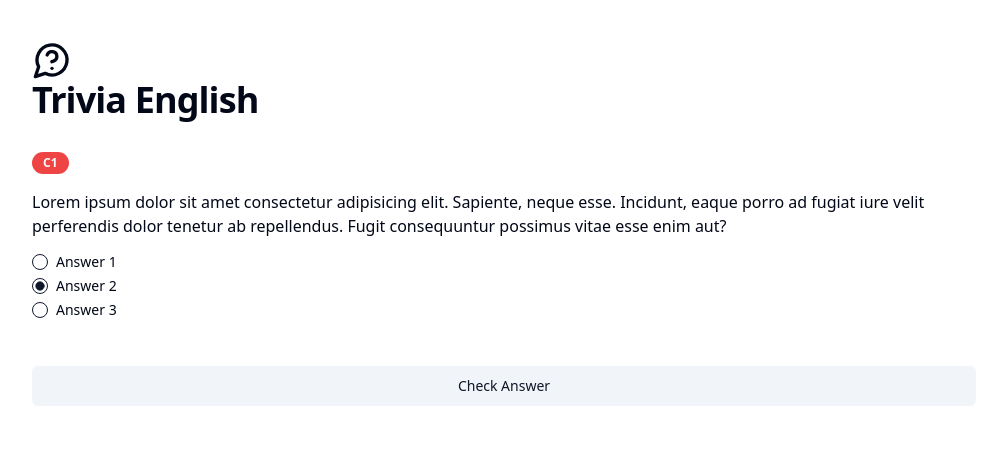
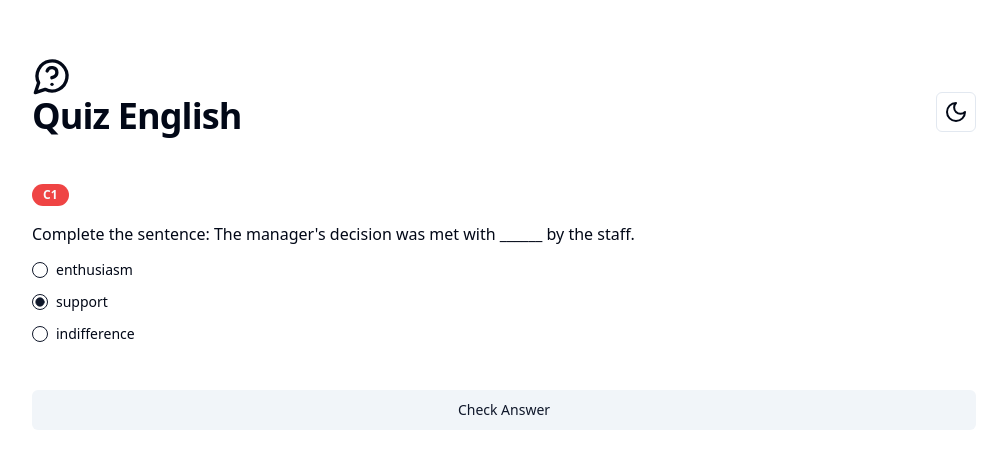
Before and after one commit to maicolsantos/quiz-english, a Next.js app: page / in a window 1280 px wide. Shown: the top 468 px of the page, without its empty margins (136-1143 px from the left). Built offline with nearby package versions, Linux system fonts and the light colour scheme.

Commit message:
Themes light and dark

```diff
--- a/package.json
+++ b/package.json
@@ -18,10 +18,12 @@
     "clsx": "^2.1.0",
     "lucide-react": "^0.372.0",
     "next": "14.2.2",
+    "next-themes": "^0.3.0",
     "react": "^18",
     "react-dom": "^18",
     "tailwind-merge": "^2.3.0",
-    "tailwindcss-animate": "^1.0.7"
+    "tailwindcss-animate": "^1.0.7",
+    "zustand": "^4.5.2"
   },
   "devDependencies": {
     "@rocketseat/eslint-config": "^2.2.2",
--- a/src/app/layout.tsx
+++ b/src/app/layout.tsx
@@ -2,6 +2,7 @@ import { cn } from '@/lib/utils'
 import type { Metadata } from 'next'
 import { Inter as FontSans } from 'next/font/google'
 import './globals.css'
+import { Providers } from './providers'
 
 const fontSans = FontSans({
   subsets: ['latin'],
@@ -19,14 +20,14 @@ export default function RootLayout({
   children: React.ReactNode
 }>) {
   return (
-    <html lang="en">
+    <html lang="en" suppressHydrationWarning>
       <body
         className={cn(
           'min-h-screen bg-background font-sans antialiased',
           fontSans.variable,
         )}
       >
-        {children}
+        <Providers>{children}</Providers>
       </body>
     </html>
   )
--- a/src/app/page.tsx
+++ b/src/app/page.tsx
@@ -1,16 +1,13 @@
 import { AnswerItem } from '@/components/answerItem'
+import { Header } from '@/components/header'
 import { Question } from '@/components/question'
 import { Badge } from '@/components/ui/badge'
 import { Button } from '@/components/ui/button'
-import { MessageCircleQuestion } from 'lucide-react'
 
 export default function Home() {
   return (
     <div className="max-w-5xl mx-auto p-5 md:p-10">
-      <h1 className="scroll-m-20 text-4xl font-bold tracking-tight mb-8">
-        <MessageCircleQuestion size={40} />
-        Trivia English
-      </h1>
+      <Header />
       <div className="flex flex-col gap-4">
         <div className="flex items-end gap-2 ">
           <Badge variant="destructive">C1</Badge>
--- /dev/null
+++ b/src/app/providers.tsx
@@ -0,0 +1,11 @@
+'use client'
+
+import { ThemeProvider } from 'next-themes'
+
+export function Providers({ children }: { children: React.ReactNode }) {
+  return (
+    <ThemeProvider attribute="class" defaultTheme="system" enableSystem>
+      {children}
+    </ThemeProvider>
+  )
+}
--- a/src/components/answerItem.tsx
+++ b/src/components/answerItem.tsx
@@ -3,18 +3,18 @@ import { RadioGroup, RadioGroupItem } from './ui/radio-group'
 
 export const AnswerItem = () => {
   return (
-    <RadioGroup defaultValue="comfortable">
+    <RadioGroup defaultValue="comfortable" className="space-y-2">
       <div className="flex items-center space-x-2">
         <RadioGroupItem value="default" id="r1" />
-        <Label htmlFor="r1">Answer 1</Label>
+        <Label htmlFor="r1">enthusiasm</Label>
       </div>
       <div className="flex items-center space-x-2">
         <RadioGroupItem value="comfortable" id="r2" />
-        <Label htmlFor="r2">Answer 2</Label>
+        <Label htmlFor="r2">support</Label>
       </div>
       <div className="flex items-center space-x-2">
         <RadioGroupItem value="compact" id="r3" />
-        <Label htmlFor="r3">Answer 3</Label>
+        <Label htmlFor="r3">indifference</Label>
       </div>
     </RadioGroup>
   )
--- /dev/null
+++ b/src/components/header.tsx
@@ -0,0 +1,14 @@
+import { MessageCircleQuestion } from 'lucide-react'
+import { ToggleTheme } from './toggleTheme'
+
+export const Header = () => {
+  return (
+    <header className="flex items-center justify-between py-4">
+      <h1 className="scroll-m-20 text-4xl font-bold tracking-tight mb-8">
+        <MessageCircleQuestion size={40} />
+        Quiz English
+      </h1>
+      <ToggleTheme />
+    </header>
+  )
+}
--- a/src/components/question.tsx
+++ b/src/components/question.tsx
@@ -1,9 +1,9 @@
 export const Question = () => {
   return (
-    <p className="">
-      Lorem ipsum dolor sit amet consectetur adipisicing elit. Sapiente, neque
-      esse. Incidunt, eaque porro ad fugiat iure velit perferendis dolor tenetur
-      ab repellendus. Fugit consequuntur possimus vitae esse enim aut?
+    <p>
+      {/*  eslint-disable-next-line react/no-unescaped-entities */}
+      Complete the sentence: The manager's decision was met with ______ by the
+      staff.
     </p>
   )
 }
--- /dev/null
+++ b/src/components/toggleTheme.tsx
@@ -0,0 +1,34 @@
+'use client'
+import { Loader2, Moon, SunMoon } from 'lucide-react'
+import { useTheme } from 'next-themes'
+import { useEffect, useState } from 'react'
+import { Button } from './ui/button'
+
+export const ToggleTheme = () => {
+  const { setTheme, resolvedTheme } = useTheme()
+  const [mounted, setMounted] = useState(false)
+
+  useEffect(() => setMounted(true), [])
+
+  if (!mounted) {
+    return (
+      <Button disabled variant="outline" size="icon">
+        <Loader2 className="mr-2 h-4 w-4 animate-spin" />
+      </Button>
+    )
+  }
+
+  return (
+    <>
+      {resolvedTheme === 'dark' ? (
+        <Button variant="outline" size="icon" onClick={() => setTheme('light')}>
+          <SunMoon />
+        </Button>
+      ) : (
+        <Button variant="outline" size="icon" onClick={() => setTheme('dark')}>
+          <Moon />
+        </Button>
+      )}
+    </>
+  )
+}
```
Also changed, not shown: 1 other file (tests, documents, lock files or other folders).
